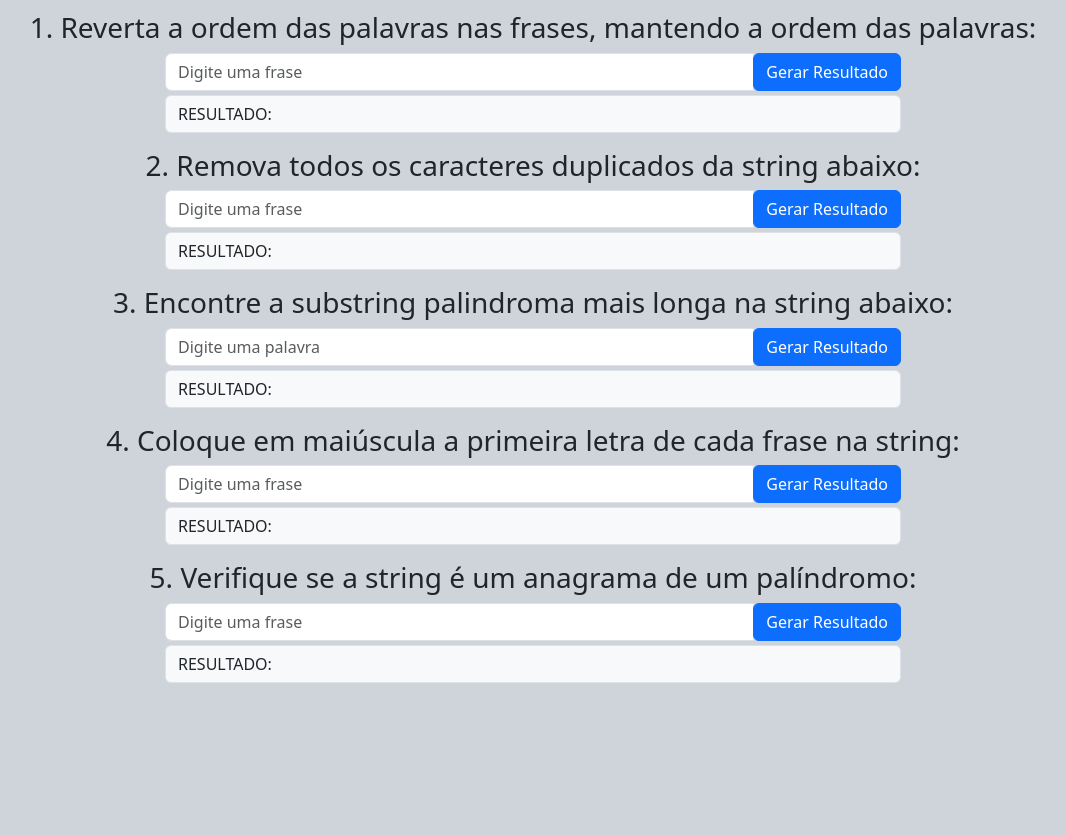
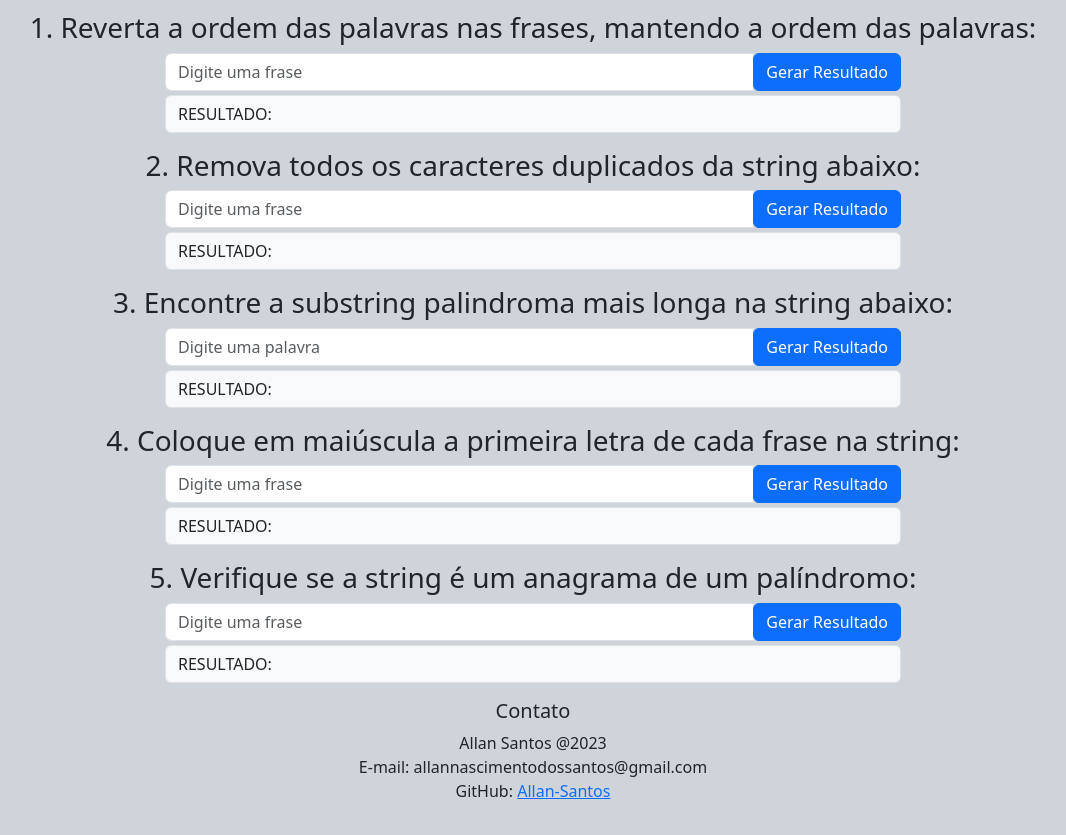
Before and after one commit to AllanSantos-DV/Exercicios_Estagio, a plain HTML site: page index.html in a window 1280 px wide. Shown: the part 53-888 px from the top of the page, without its empty margins (107-1173 px from the left). Before the commit the page ends 800 px from the top, so only its background shows below. Drawn offline with nearby package versions, Linux system fonts and the light colour scheme.

Commit message:
Adcionado informaçoes do contato

```diff
--- a/index.html
+++ b/index.html
@@ -13,7 +13,7 @@
 
     <div class="container text-center">
 
-        <div class="row justify-content-center align-items-center" style="height: 50vh;">
+        <div class="row justify-content-center align-items-center">
 
             <h1 class="mb-3">Manipulação de Strings</h1>
 
@@ -82,9 +82,32 @@
                 <div class="input-group-text">RESULTADO: &nbsp<span type="text" class="text-danger"
                         id="resultado5"></span></div>
             </div>
-
         </div>
     </div>
+
+    <footer class="mb-5">
+        <div class="row">
+            <div class="col-12 text-center">
+                <h5>Contato</h5>
+            </div>
+        </div>
+        <div class="text-center">
+            <div class="form-group">
+                <span>Allan Santos @2023</span>
+            </div>
+
+            <div class="form-group">
+                <label for="email">E-mail:</label>
+                <span>allannascimentodossantos@gmail.com</span>
+            </div>
+
+            <div class="form-group">
+                <label for="github">GitHub:</label>
+                <a href="https://github.com/AllanSantos-DV">Allan-Santos</a>
+            </div>
+        </div>
+        </div>
+    </footer>
 
     <script src="script.js"></script>
     <script src="https://cdn.jsdelivr.net/npm/bootstrap@5.3.0/dist/js/bootstrap.bundle.min.js"
```
